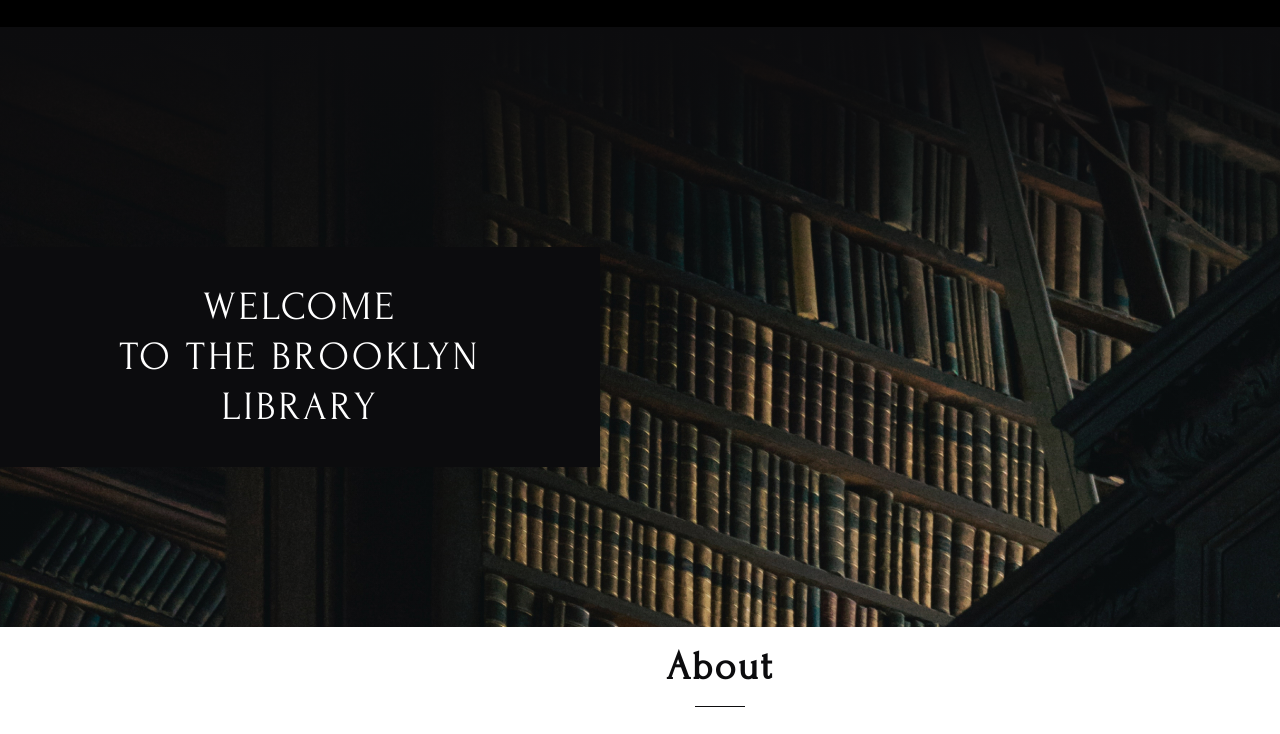
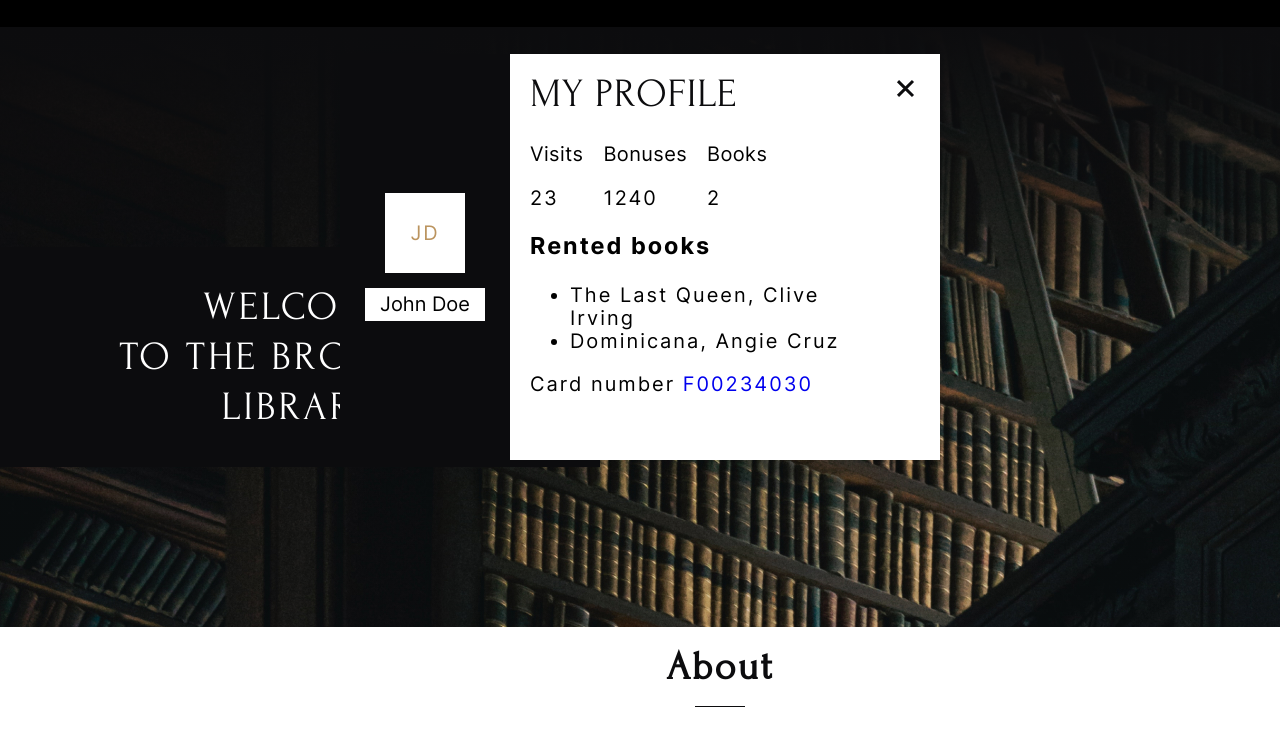
Before and after one commit to au-rinko/library, a website: page source/index.html in a window 1280 px wide. Shown: the part 66-800 px from the top of the page. Drawn offline with nearby package versions, Linux system fonts and the light colour scheme; files that its build step writes are made by us from their sources.

Commit message:
profile popup

```diff
--- a/source/index.html
+++ b/source/index.html
@@ -10,6 +10,7 @@
 
 </head>
 <body class="page-body">
+    <div class="page-bg invisible"></div>
     <div class="page-body__wrapper">
         <header class="header">
             <a href="#" class="header__logo">
@@ -390,10 +391,13 @@
         <button type="button" class="close"></button>
     </section>
 
-    <section class="popup profile-popup invisible">
+    <section class="popup profile-popup">
         <div class="popup__wrapper">
             <div class="popup__left">
-                <img src="#" alt="Profile photo">
+                <div class="profile__img">
+                    <!-- <img src="#" alt="Profile photo"> -->
+                    JD
+                </div>
                 <div class="profile__name">John Doe</div>
             </div>
             <div class="profile__info">
--- a/source/sass/blocks/coffee-shop.scss
+++ b/source/sass/blocks/coffee-shop.scss
@@ -28,7 +28,7 @@
 .coffee-shop__title{
     margin: 0;
     margin-bottom: 40px;
-    font-family: "Forum";
+    font-family: $second_font;
     font-size: 40px;
     line-height: 40px; /* 100% */
     letter-spacing: 2px;
@@ -66,7 +66,7 @@
 }
 
 .coffee-shop__price{
-    font-family: "Forum";
+    font-family: $second_font;
 }
 
 .coffee-shop__menu--right{
--- a/source/sass/blocks/favorites.scss
+++ b/source/sass/blocks/favorites.scss
@@ -76,7 +76,7 @@
 .favorites__mark{
     position: relative;
     margin-bottom: 20px;
-    font-family: "Forum";
+    font-family: $second_font;
     font-size: 20px;
     line-height: 40px;
     letter-spacing: 2px;
--- a/source/sass/blocks/library-cards.scss
+++ b/source/sass/blocks/library-cards.scss
@@ -43,7 +43,7 @@
 .library-cards__title{
     margin: 0;
     margin-bottom: 20px;
-    font-family: "Forum";
+    font-family: $second_font;
     font-size: 30px;
     line-height: 50px; /* 166.667% */
     letter-spacing: 0.6px;
@@ -56,7 +56,7 @@
     padding: 8px 20px;
     border: 1px solid $basic_white;
     border-radius: 10px;
-    font-family: "Forum";
+    font-family: $second_font;
     font-size: 30px;
     line-height: 50px;
     letter-spacing: 0.6px;
@@ -87,7 +87,7 @@
 
 .library-cards__header{
     margin-bottom: 35px;
-    font-family: "Forum";
+    font-family: $second_font;
     font-size: 30px;
     line-height: 33px;
     letter-spacing: 0.6px;
--- a/source/sass/blocks/page-body.scss
+++ b/source/sass/blocks/page-body.scss
@@ -14,3 +14,13 @@
     width: 1440px;
     position: relative;
 }
+
+.page-bg{
+    position: fixed;
+    top: 0;
+    left: 0;
+    width: 100%;
+    height: 100vh;
+    background: rgba($basic_black, 0.6);
+    z-index: 3;
+}
--- a/source/sass/blocks/popup.scss
+++ b/source/sass/blocks/popup.scss
@@ -1,15 +1,16 @@
 .popup{
     padding: 20px 25px;
-    position: absolute;
+    position: fixed;
     top: 15vh;
     left: 50%;
     transform: translateX(-50%);
     background: $basic_white;
+    z-index: 5;
 
     & .title{
         margin-bottom: 20px;
         text-align: center;
-        font-family: "Forum";
+        font-family: $second_font;
         font-size: 20px;
         line-height: 20px;
         letter-spacing: 0.4px;
@@ -93,3 +94,79 @@
     background: url(../../img/close.svg) top left/cover no-repeat;
     cursor: pointer;
 }
+
+.profile-popup{
+    padding: 0;
+
+    & .popup__wrapper{
+        display: grid;
+        grid-template-columns: 170px 430px;
+    }
+
+    .close{
+        top: 25px;
+        right: 25px;
+    }
+}
+
+.popup__left{
+    padding: 139px 25px;
+    text-align: center;
+    background: $basic_black1;
+}
+
+.profile__img{
+    margin: 0 auto;
+    margin-bottom: 15px;
+    padding: 30px 0;
+    width: 80px;
+    height: 80px;
+    background: $basic_white;
+    font-family: "Inter";
+    font-size: 20px;
+    font-weight: 400;
+    line-height: 20px;
+    text-transform: capitalize;
+    color: $basic_brown;
+}
+
+.profile__name{
+    padding: 5px 15px;
+    letter-spacing: 0;
+    background: $basic_white;
+    color: $basic_black;
+}
+
+.profile__info{
+    padding: 30px 60px 40px 20px;
+
+    & .title{
+        margin-bottom: 40px;
+        text-align: left;
+        font-family: $second_font;
+        font-size: 40px;
+        font-weight: 400;
+        line-height: 20px;
+        letter-spacing: 0.8px;
+        text-transform: uppercase;
+    }
+}
+
+.profile__icons{
+    @include no-list;
+    display: flex;
+    justify-content: flex-start;
+    flex-wrap: wrap;
+    gap: 20px;
+}
+
+.profile__icons-title{
+    text-align: center;
+    font-family: $main_font;
+    font-size: 20px;
+    font-style: normal;
+    font-weight: 400;
+    line-height: 20px; /* 100% */
+    letter-spacing: 0.4px;
+    text-transform: capitalize;
+}
--- a/source/sass/blocks/promo.scss
+++ b/source/sass/blocks/promo.scss
@@ -15,7 +15,7 @@
     width: 600px;
     text-align: center;
     background: $basic_black1;
-    font-family: "Forum", "Times New Roman", serif;
+    font-family: $second_font;
     font-size: 40px;
     line-height: 50px;
     letter-spacing: 3px;
--- a/source/sass/blocks/title.scss
+++ b/source/sass/blocks/title.scss
@@ -2,7 +2,7 @@
     margin: 0;
     margin-bottom: 60px;
     position: relative;
-    font-family: "Forum";
+    font-family: $second_font;
     font-size: 40px;
     line-height: 40px;
     letter-spacing: 2px;
--- a/source/sass/global/variables.scss
+++ b/source/sass/global/variables.scss
@@ -6,3 +6,6 @@
 
 $tablet_width: 768px;
 $desktop_width: 1440px;
+
+$main_font: "Inter", "Arial", sans-serif;
+$second_font: "Forum", "Times New Roman", serif;
```
Also changed, not shown: source/css/style.css.
